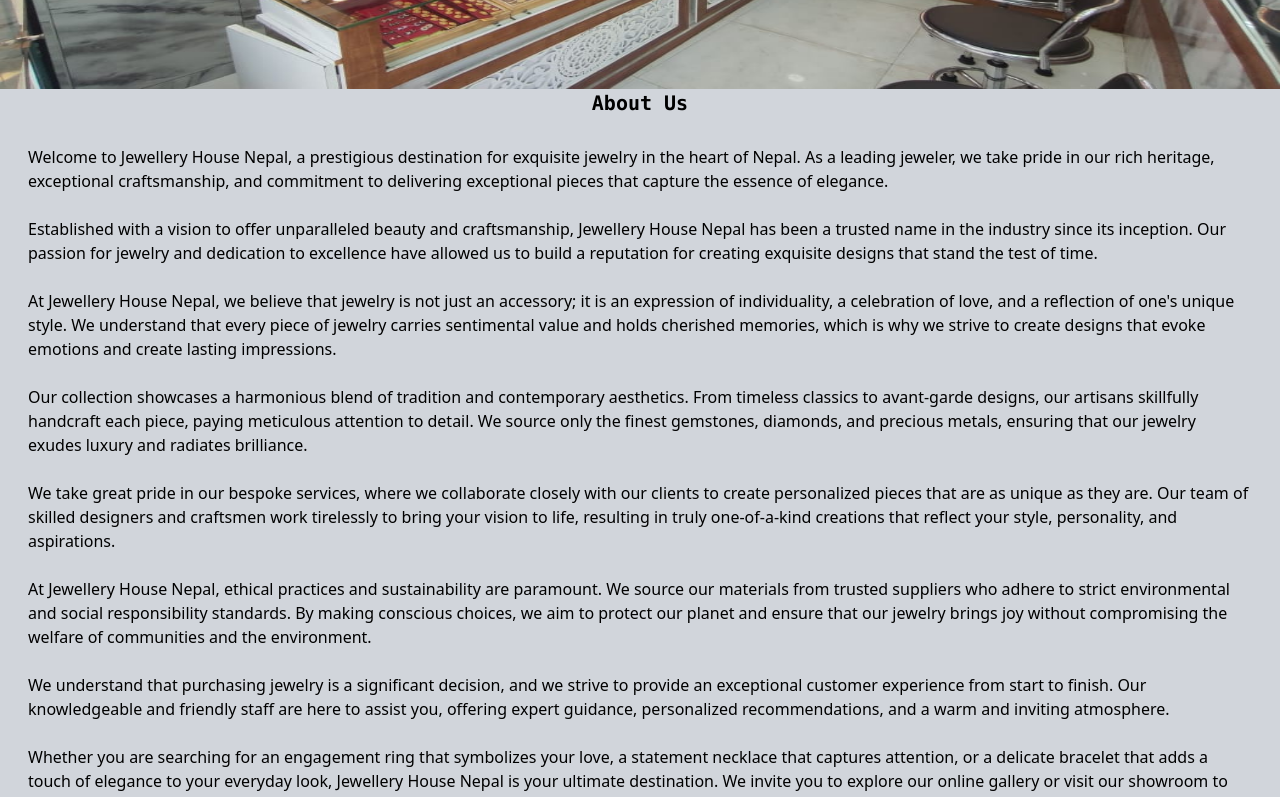
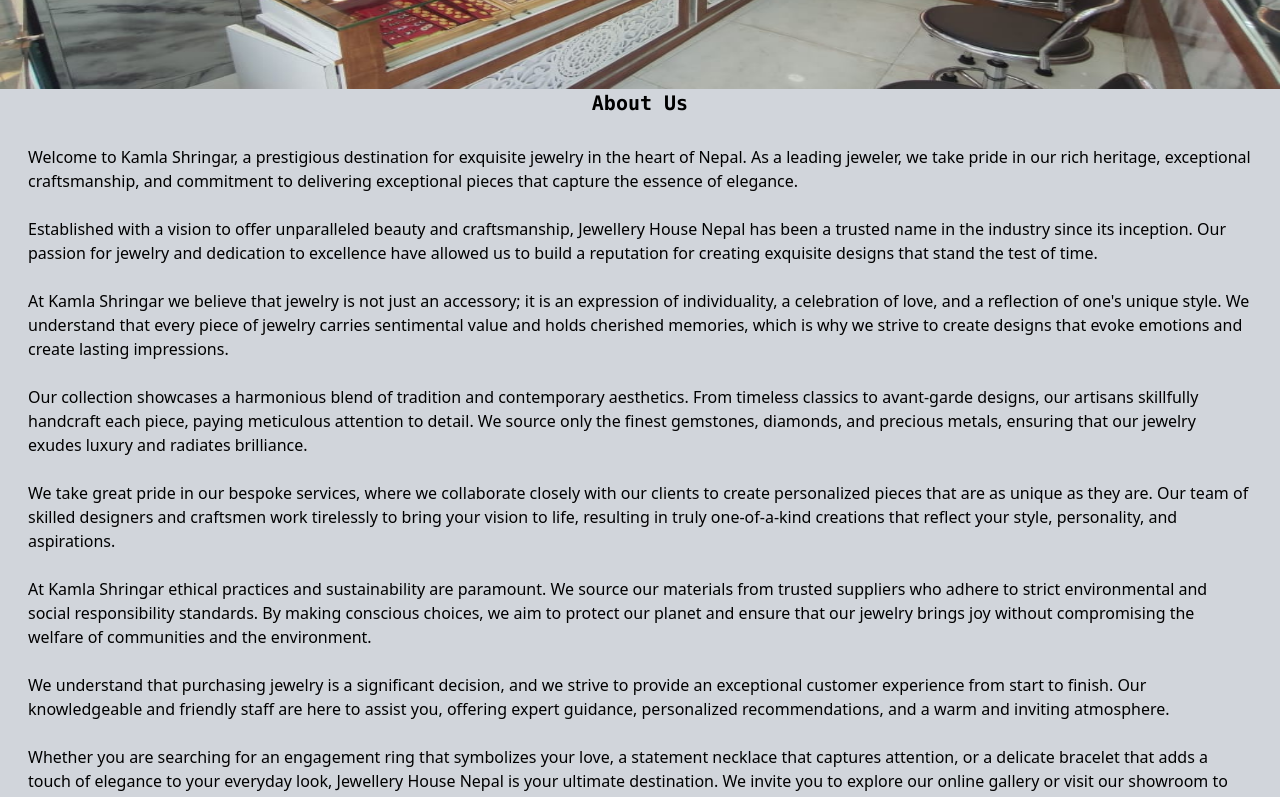
Before and after one commit to Luckyzen69/jewelleryStore, a React (Vite) app: page /aboutus in a window 1280 px wide. Shown: the part 560-1357 px from the top of the page. Built offline with nearby package versions, Linux system fonts and the light colour scheme.

Commit message:
Change brand name from Jewellery House Nepal to Kamla Shringar in About Us component
This commit updates the brand name from Jewellery House Nepal to Kamla Shringar in the About Us component's content.

```diff
--- a/src/components/other/aboutUs.jsx
+++ b/src/components/other/aboutUs.jsx
@@ -7,23 +7,23 @@
             <img src={Inside} alt="inside store" className='h-[480px] w-full' />
             <div>
                 <h2 className='text-center font-bold text-xl font-mono'>About Us</h2>
-                <p className='m-5 p-2'>   Welcome to Jewellery House Nepal, a prestigious destination for exquisite jewelry in the heart of Nepal. As a leading jeweler, we take pride in our rich heritage, exceptional craftsmanship, and commitment to delivering exceptional pieces that capture the essence of elegance. <br /> <br />
+                <p className='m-5 p-2'>   Welcome to Kamla Shringar, a prestigious destination for exquisite jewelry in the heart of Nepal. As a leading jeweler, we take pride in our rich heritage, exceptional craftsmanship, and commitment to delivering exceptional pieces that capture the essence of elegance. <br /> <br />
 
 Established with a vision to offer unparalleled beauty and craftsmanship, Jewellery House Nepal has been a trusted name in the industry since its inception. Our passion for jewelry and dedication to excellence have allowed us to build a reputation for creating exquisite designs that stand the test of time. <br /> <br />
 
-At Jewellery House Nepal, we believe that jewelry is not just an accessory; it is an expression of individuality, a celebration of love, and a reflection of one's unique style. We understand that every piece of jewelry carries sentimental value and holds cherished memories, which is why we strive to create designs that evoke emotions and create lasting impressions. <br /> <br />
+At Kamla Shringar we believe that jewelry is not just an accessory; it is an expression of individuality, a celebration of love, and a reflection of one's unique style. We understand that every piece of jewelry carries sentimental value and holds cherished memories, which is why we strive to create designs that evoke emotions and create lasting impressions. <br /> <br />
 
 Our collection showcases a harmonious blend of tradition and contemporary aesthetics. From timeless classics to avant-garde designs, our artisans skillfully handcraft each piece, paying meticulous attention to detail. We source only the finest gemstones, diamonds, and precious metals, ensuring that our jewelry exudes luxury and radiates brilliance. <br /> <br />
 
 We take great pride in our bespoke services, where we collaborate closely with our clients to create personalized pieces that are as unique as they are. Our team of skilled designers and craftsmen work tirelessly to bring your vision to life, resulting in truly one-of-a-kind creations that reflect your style, personality, and aspirations. <br /> <br />
 
-At Jewellery House Nepal, ethical practices and sustainability are paramount. We source our materials from trusted suppliers who adhere to strict environmental and social responsibility standards. By making conscious choices, we aim to protect our planet and ensure that our jewelry brings joy without compromising the welfare of communities and the environment. <br /> <br />
+At Kamla Shringar ethical practices and sustainability are paramount. We source our materials from trusted suppliers who adhere to strict environmental and social responsibility standards. By making conscious choices, we aim to protect our planet and ensure that our jewelry brings joy without compromising the welfare of communities and the environment. <br /> <br />
 
 We understand that purchasing jewelry is a significant decision, and we strive to provide an exceptional customer experience from start to finish. Our knowledgeable and friendly staff are here to assist you, offering expert guidance, personalized recommendations, and a warm and inviting atmosphere. <br /> <br />
 
 Whether you are searching for an engagement ring that symbolizes your love, a statement necklace that captures attention, or a delicate bracelet that adds a touch of elegance to your everyday look, Jewellery House Nepal is your ultimate destination. We invite you to explore our online gallery or visit our showroom to immerse yourself in the world of breathtaking jewelry. <br /> <br />
 
-Thank you for choosing Jewellery House Nepal, where every piece tells a story and embodies the essence of timeless beauty.   </p>
+Thank you for choosing Kamla Shringar where every piece tells a story and embodies the essence of timeless beauty.   </p>
             </div>
 
             <div className='grid grid-cols-1 md:grid-cols-2 p-4'>
```
